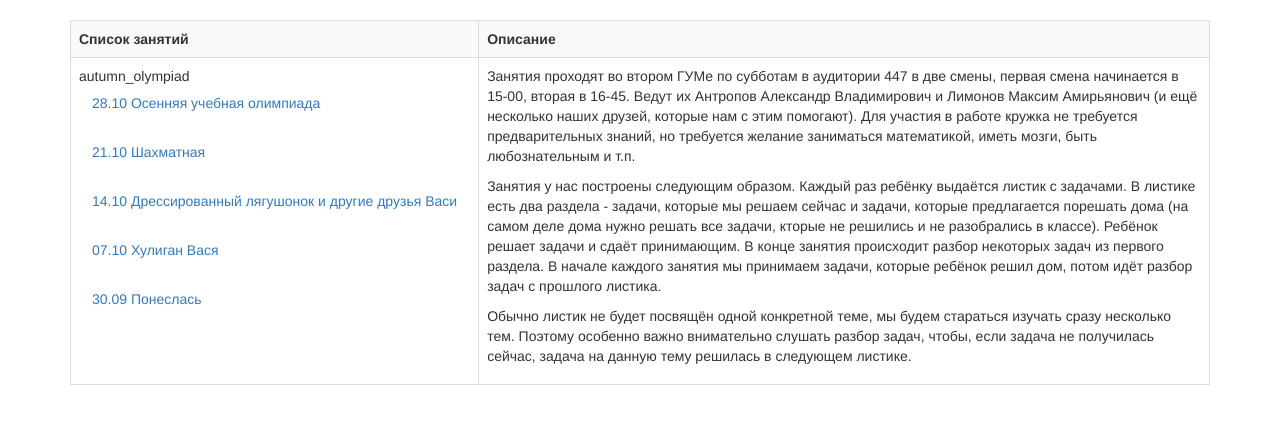
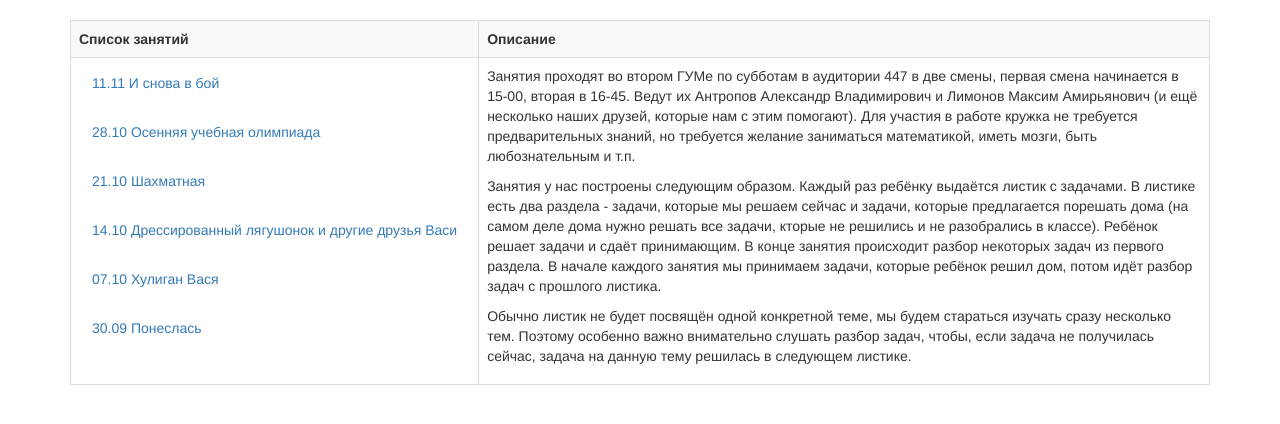
Before and after one commit to matemax/test_site, a Flask app: page /lessons in a window 1280 px wide. Shown: the part 52-476 px from the top of the page. Run offline with Flask 2, Linux system fonts and the light colour scheme; some libraries are stand-ins or nearby versions.

Commit message:
update lessons

```diff
--- a/app/templates/list_lessons.html
+++ b/app/templates/list_lessons.html
@@ -1,4 +1,7 @@
-autumn_olympiad
+<div class="form-group">
+    <a href="/lessons/05" class="btn btn btn-link">11.11 И снова в бой</a>
+</div>
+
 <div class="form-group">
     <a href="/lessons/autumn_olympiad" class="btn btn btn-link">28.10 Осенняя учебная олимпиада</a>
 </div>
```
Also changed, not shown: 1 other file.
